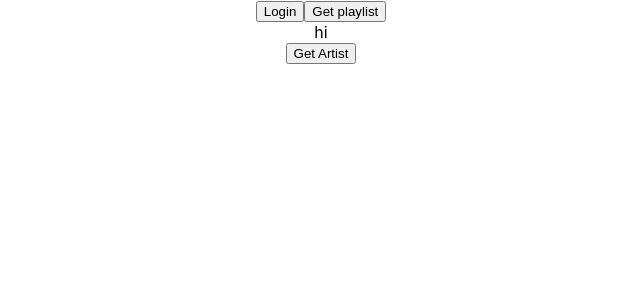
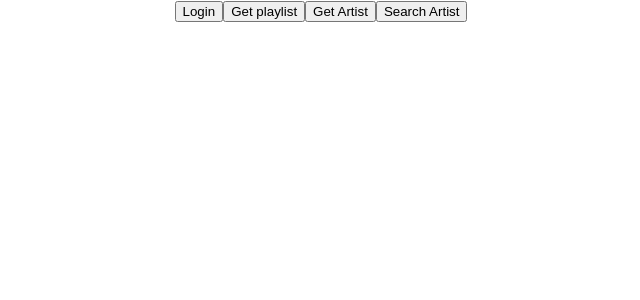
Before and after one commit to elliehachemjob/Spotify-Artist-Search, a React (Create React App) app: page / in a window 1280 px wide. Shown: the top 300 px of the page, without its empty margins (319-959 px from the left). Built offline with nearby package versions, Linux system fonts and the light colour scheme.

Commit message:
search done now to create the main app

```diff
--- a/src/App.tsx
+++ b/src/App.tsx
@@ -5,6 +5,7 @@ import axios from "axios";
 function App() {
   const [token, setToken] = useState<any>("");
   const [data, setData] = useState<any>([]);
+  const [searchQuery, setSearchQuery] = useState<any>("deadmau5");
 
   const PLAYLIST_ENDPOINT = "https://api.spotify.com/v1/me/playlists";
 
@@ -90,13 +91,46 @@ expected Url: http://localhost:3000/#access_token=BQADfrbQPCfRd-1FPIdzEs6LkLpWSI
       )
       .then((response) => {
         console.log(
-          `name is ${JSON.stringify(response.data.artists[1].name)}`,
+          // `main data  ${JSON.stringify(response)}`,
+          `name is ${JSON.stringify(response.data.artists[0].name)}`,
           `popularity is ${JSON.stringify(
-            response.data.artists[1].popularity
+            response.data.artists[0].popularity
           )}`,
           `followers count is ${JSON.stringify(
-            response.data.artists[1].followers.total
+            response.data.artists[0].followers.total
+          )}`,
+          `image is  ${JSON.stringify(response.data.artists[0].images[0].url)}`
+        );
+        // setData(newData);
+      })
+      .catch((error) => {
+        console.log(error);
+      });
+  };
+
+  const searchArtist = () => {
+    axios
+      .get(
+        `https://api.spotify.com/v1/search?q=${searchQuery}&type=track%2Cartist`,
+        {
+          headers: {
+            Authorization: "Bearer " + token,
+          },
+        }
+      )
+      .then((response) => {
+        console.log(
+          // `main data  ${JSON.stringify(response)}`,
+          `followers is ${JSON.stringify(
+            response.data.artists.items[0].followers.total
+          )}`,
+          `image is ${JSON.stringify(
+            response.data.artists.items[0].images[0].url
+          )}`,
+          `popularity is  ${JSON.stringify(
+            response.data.artists.items[0].popularity
           )}`
+          // `image is  ${JSON.stringify(response.data.artists[0].images[0].url)}`
         );
         // setData(newData);
       })
@@ -109,17 +143,8 @@ expected Url: http://localhost:3000/#access_token=BQADfrbQPCfRd-1FPIdzEs6LkLpWSI
     <div className="App">
       <button onClick={handleLogin}>Login</button>
       <button onClick={getPlaylist}>Get playlist</button>
-      {data?.items ? (
-        data.items.map((item: any) => {
-          <p>{item.name}</p>;
-        })
-      ) : (
-        <div>hi</div>
-      )}
       <button onClick={getArtist}>Get Artist</button>
-      {data.map((item: any) => {
-        <div>hi</div>;
-      })}
+      <button onClick={searchArtist}>Search Artist </button>
     </div>
   );
 }
```
